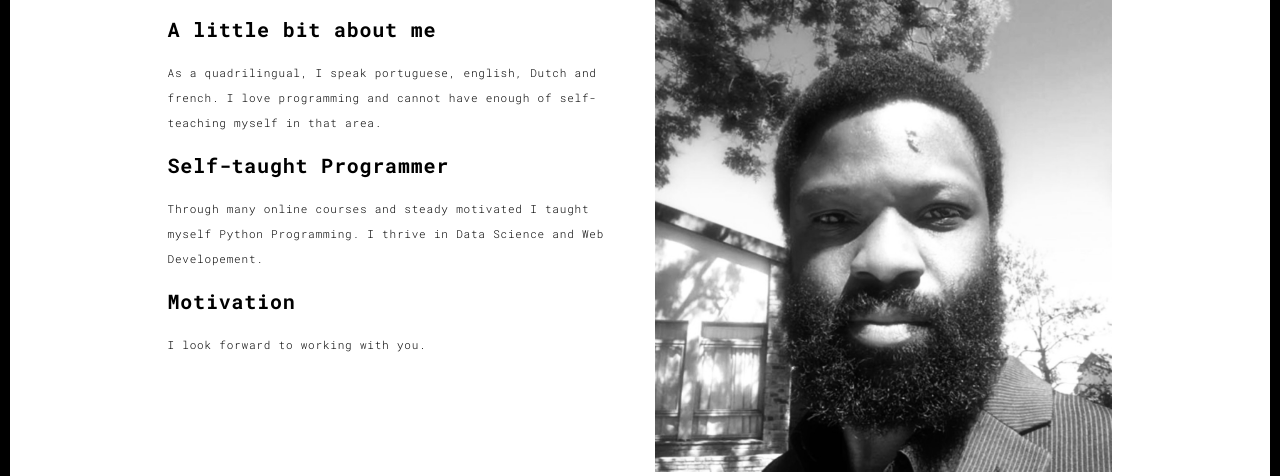
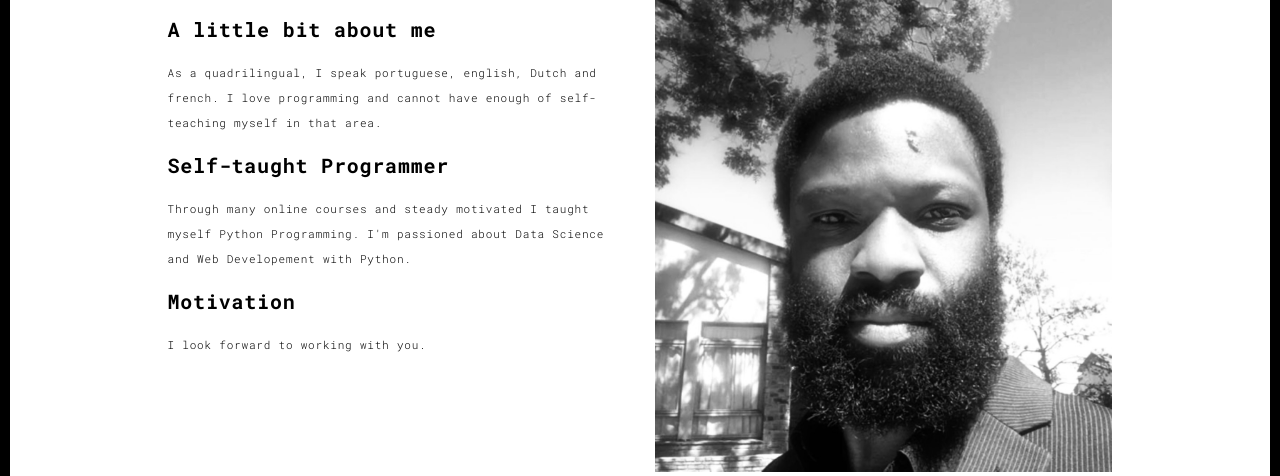
Before and after one commit to pythondev-pro/portfo, a Flask app: page /about.html in a window 1280 px wide. Shown: the part 203-679 px from the top of the page. Run offline with Flask 2, Linux system fonts and the light colour scheme; some libraries are stand-ins or nearby versions.

Commit message:
small changes

```diff
--- a/ZTM Python Developer - Projects/Projects/web-server/templates/about.html
+++ b/ZTM Python Developer - Projects/Projects/web-server/templates/about.html
@@ -64,7 +64,7 @@
                   <h3>A little bit about me</h3>
                   <p>As a quadrilingual, I speak portuguese, english, Dutch and french. I love programming and cannot have enough of self-teaching myself in that area.</p>
                   <h3>Self-taught Programmer</h3>
-                  <p>Through many online courses and steady motivated  I taught myself Python Programming. I thrive in Data Science and Web Developement.</p>
+                  <p>Through many online courses and steady motivated  I taught myself Python Programming. I'm passioned about Data Science and Web Developement with Python.</p>
                   <h3>Motivation</h3>
                   <p>I look forward to working with you.</p>
                 </div>
```
